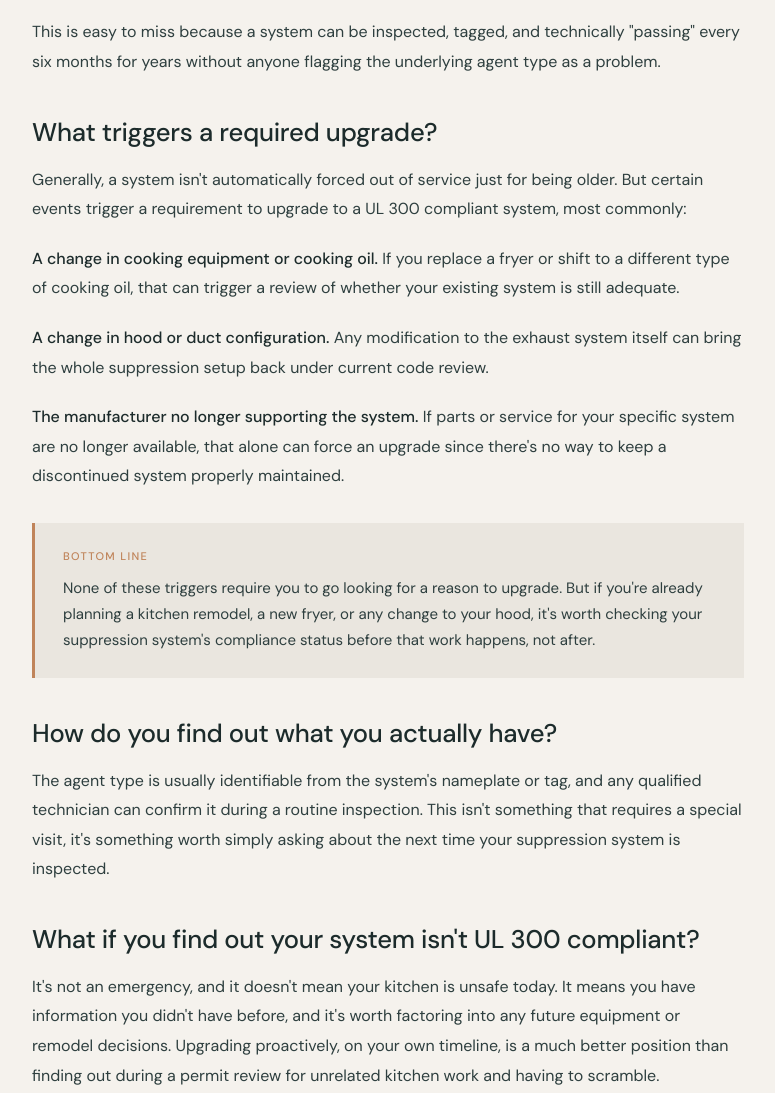
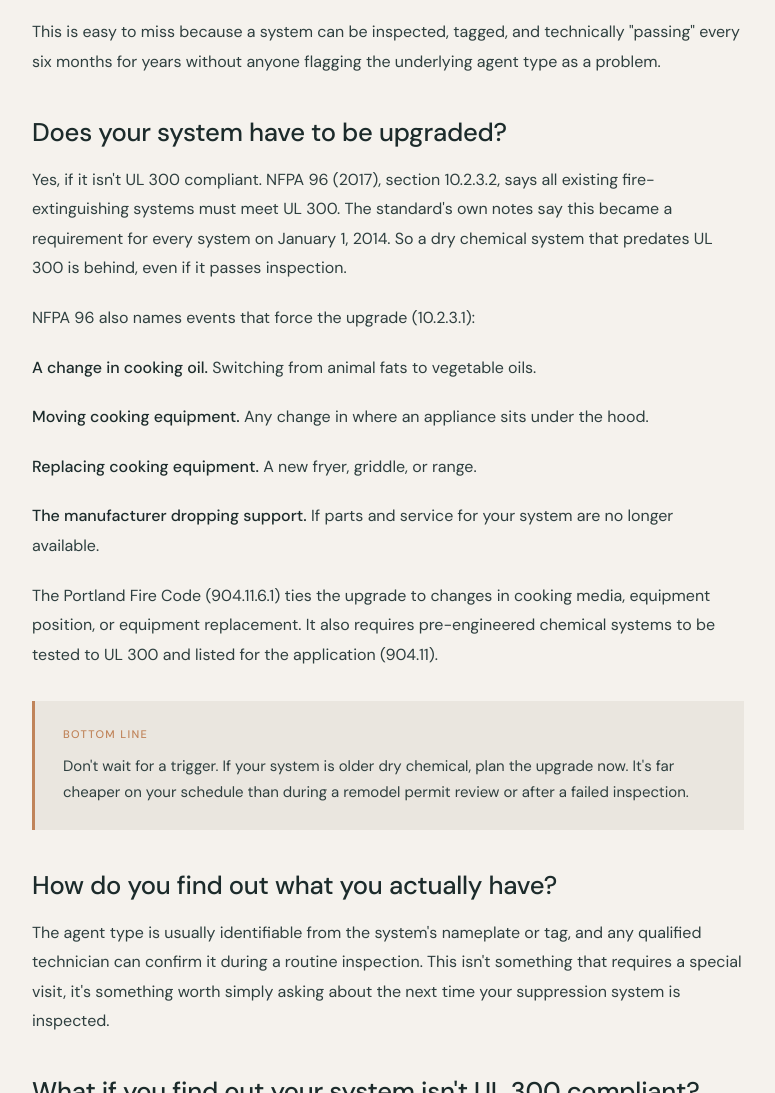
Before and after one commit to jhackett44/timberline-site, a plain HTML site: page articles/ul-300-suppression-system-legal.html in a window 1280 px wide. Shown: the part 2123-3216 px from the top of the page, without its empty margins (72-847 px from the left). Drawn offline with nearby package versions, Linux system fonts and the light colour scheme.

Commit message:
Update ul-300-suppression-system-legal.html

```diff
--- a/articles/ul-300-suppression-system-legal.html
+++ b/articles/ul-300-suppression-system-legal.html
@@ -4,7 +4,7 @@
   <meta charset="UTF-8">
   <meta name="viewport" content="width=device-width, initial-scale=1.0">
   <meta name="description" content="Systems installed before UL 300 took effect may not meet current fire code, even if they pass a visual inspection. Here's the deadline most Portland restaurant owners have never heard of.">
-  <title>Is Your Suppression System Actually Legal? The UL 300 Deadline Most Restaurant Owners Don't Know About — Timberline Fire Systems</title>
+  <title>Is Your Suppression System Actually Legal? The UL 300 Deadline Most Restaurant Owners Don't Know About | Timberline Fire Systems</title>
   <link rel="canonical" href="https://www.timberlinefiresystems.com/articles/ul-300-suppression-system-legal.html">
   <link rel="icon" type="image/x-icon" href="../favicon.ico">
   <link rel="icon" type="image/svg+xml" href="../favicon.svg">
@@ -102,6 +102,14 @@
       footer { padding: 2rem 1.5rem; flex-direction: column; align-items: flex-start; }
     }
   </style>
+  <!-- Google tag (gtag.js) -->
+  <script async src="https://www.googletagmanager.com/gtag/js?id=G-3WD4JQ7LJ6"></script>
+  <script>
+    window.dataLayer = window.dataLayer || [];
+    function gtag(){dataLayer.push(arguments);}
+    gtag('js', new Date());
+    gtag('config', 'G-3WD4JQ7LJ6');
+  </script>
 </head>
 <body>
 
@@ -154,7 +162,7 @@
 
     <article class="article-content">
 
-      <p>A suppression system can pass a visual inspection and still not meet current fire code. That sounds like a contradiction, but it's a real gap that catches restaurant owners off guard, especially in older buildings with systems nobody's thought much about in years. Here's the deadline behind it, and how to find out where your system actually stands.</p>
+      <p>A suppression system can pass a visual inspection and still not meet current fire code. That sounds like a contradiction, but it's a real gap that catches restaurant owners off guard, especially in older buildings with systems nobody's thought much about in years. Here's the rule behind it, and how to find out where your system actually stands.</p>
 
       <h2>What is UL 300?</h2>
       <p>UL 300 is the testing standard Underwriters Laboratories uses for pre-engineered fire suppression systems that protect commercial kitchen hoods, ducts, and cooking equipment. Before UL 300 became the standard, most systems on the market used dry chemical agent. UL 300 systems use wet chemical agent instead, which is significantly more effective against modern deep fryers and the higher-efficiency cooking equipment that became common through the 1990s and 2000s.</p>
@@ -172,22 +180,25 @@
       <p>Older buildings, older restaurant spaces, and any kitchen where the suppression system hasn't been touched since a previous tenant are the most likely candidates. If a restaurant has changed hands a few times and nobody's specifically looked at whether the suppression system itself was ever upgraded, as opposed to just inspected twice a year, there's a real chance it's still running the original dry chemical hardware.</p>
       <p>This is easy to miss because a system can be inspected, tagged, and technically "passing" every six months for years without anyone flagging the underlying agent type as a problem.</p>
 
-      <h2>What triggers a required upgrade?</h2>
-      <p>Generally, a system isn't automatically forced out of service just for being older. But certain events trigger a requirement to upgrade to a UL 300 compliant system, most commonly:</p>
-      <p><strong>A change in cooking equipment or cooking oil.</strong> If you replace a fryer or shift to a different type of cooking oil, that can trigger a review of whether your existing system is still adequate.</p>
-      <p><strong>A change in hood or duct configuration.</strong> Any modification to the exhaust system itself can bring the whole suppression setup back under current code review.</p>
-      <p><strong>The manufacturer no longer supporting the system.</strong> If parts or service for your specific system are no longer available, that alone can force an upgrade since there's no way to keep a discontinued system properly maintained.</p>
+      <h2>Does your system have to be upgraded?</h2>
+      <p>Yes, if it isn't UL 300 compliant. NFPA 96 (2017), section 10.2.3.2, says all existing fire-extinguishing systems must meet UL 300. The standard's own notes say this became a requirement for every system on January 1, 2014. So a dry chemical system that predates UL 300 is behind, even if it passes inspection.</p>
+      <p>NFPA 96 also names events that force the upgrade (10.2.3.1):</p>
+      <p><strong>A change in cooking oil.</strong> Switching from animal fats to vegetable oils.</p>
+      <p><strong>Moving cooking equipment.</strong> Any change in where an appliance sits under the hood.</p>
+      <p><strong>Replacing cooking equipment.</strong> A new fryer, griddle, or range.</p>
+      <p><strong>The manufacturer dropping support.</strong> If parts and service for your system are no longer available.</p>
+      <p>The Portland Fire Code (904.11.6.1) ties the upgrade to changes in cooking media, equipment position, or equipment replacement. It also requires pre-engineered chemical systems to be tested to UL 300 and listed for the application (904.11).</p>
 
       <div class="article-callout">
         <strong>Bottom line</strong>
-        <p>None of these triggers require you to go looking for a reason to upgrade. But if you're already planning a kitchen remodel, a new fryer, or any change to your hood, it's worth checking your suppression system's compliance status before that work happens, not after.</p>
+        <p>Don't wait for a trigger. If your system is older dry chemical, plan the upgrade now. It's far cheaper on your schedule than during a remodel permit review or after a failed inspection.</p>
       </div>
 
       <h2>How do you find out what you actually have?</h2>
       <p>The agent type is usually identifiable from the system's nameplate or tag, and any qualified technician can confirm it during a routine inspection. This isn't something that requires a special visit, it's something worth simply asking about the next time your suppression system is inspected.</p>
 
       <h2>What if you find out your system isn't UL 300 compliant?</h2>
-      <p>It's not an emergency, and it doesn't mean your kitchen is unsafe today. It means you have information you didn't have before, and it's worth factoring into any future equipment or remodel decisions. Upgrading proactively, on your own timeline, is a much better position than finding out during a permit review for unrelated kitchen work and having to scramble.</p>
+      <p>Don't panic, but don't sit on it. Your kitchen can still have a working system, but it isn't meeting the current standard. Get a quote for an upgrade and plan it. Doing it on your timeline beats being told to do it on someone else's.</p>
 
       <h2>Ready to find out where your system stands?</h2>
       <p>Timberline Fire Systems inspects kitchen hood suppression systems across the Portland metro and can tell you exactly what agent type your system uses and whether it meets current code. Contact us to schedule an inspection.</p>
```
